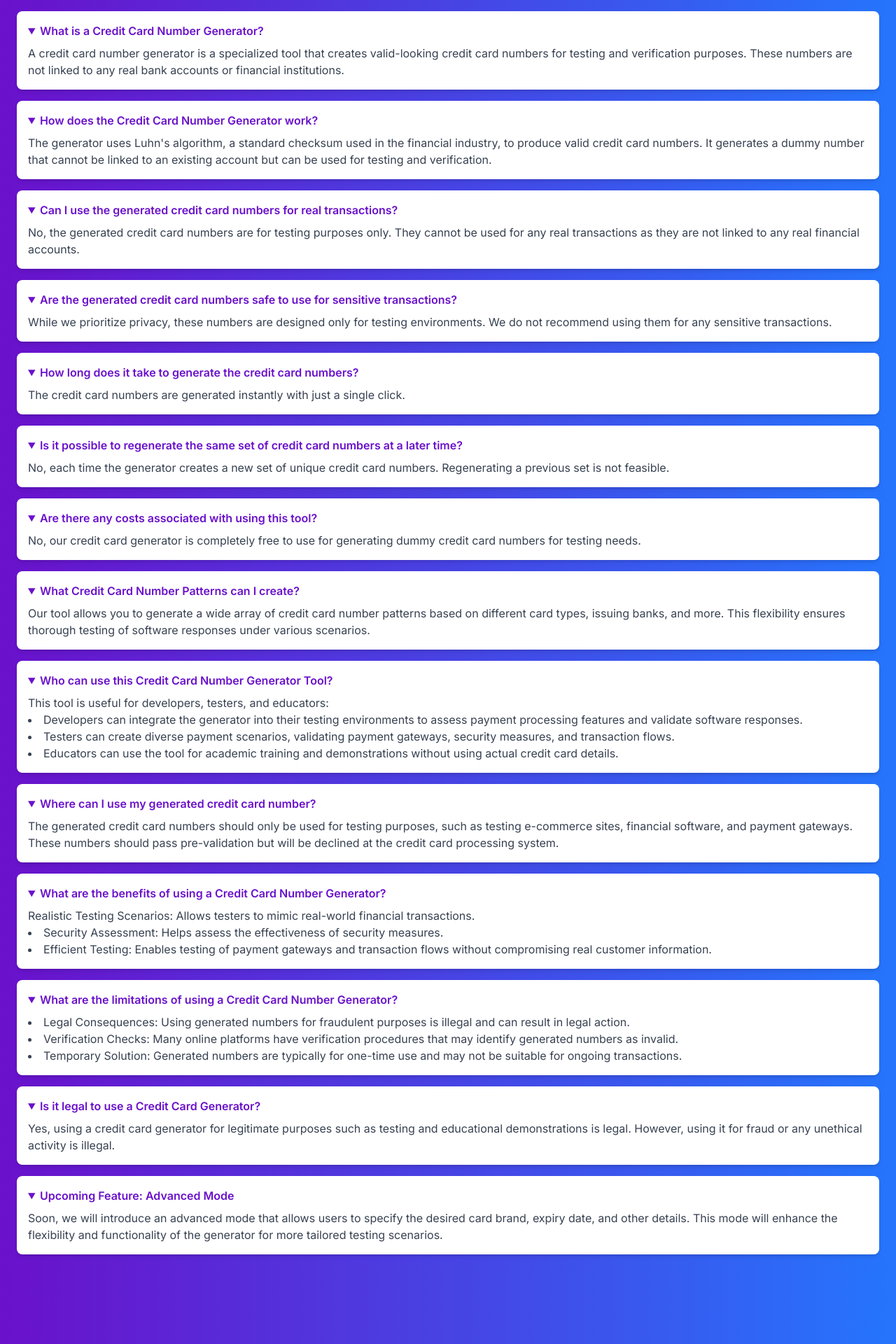
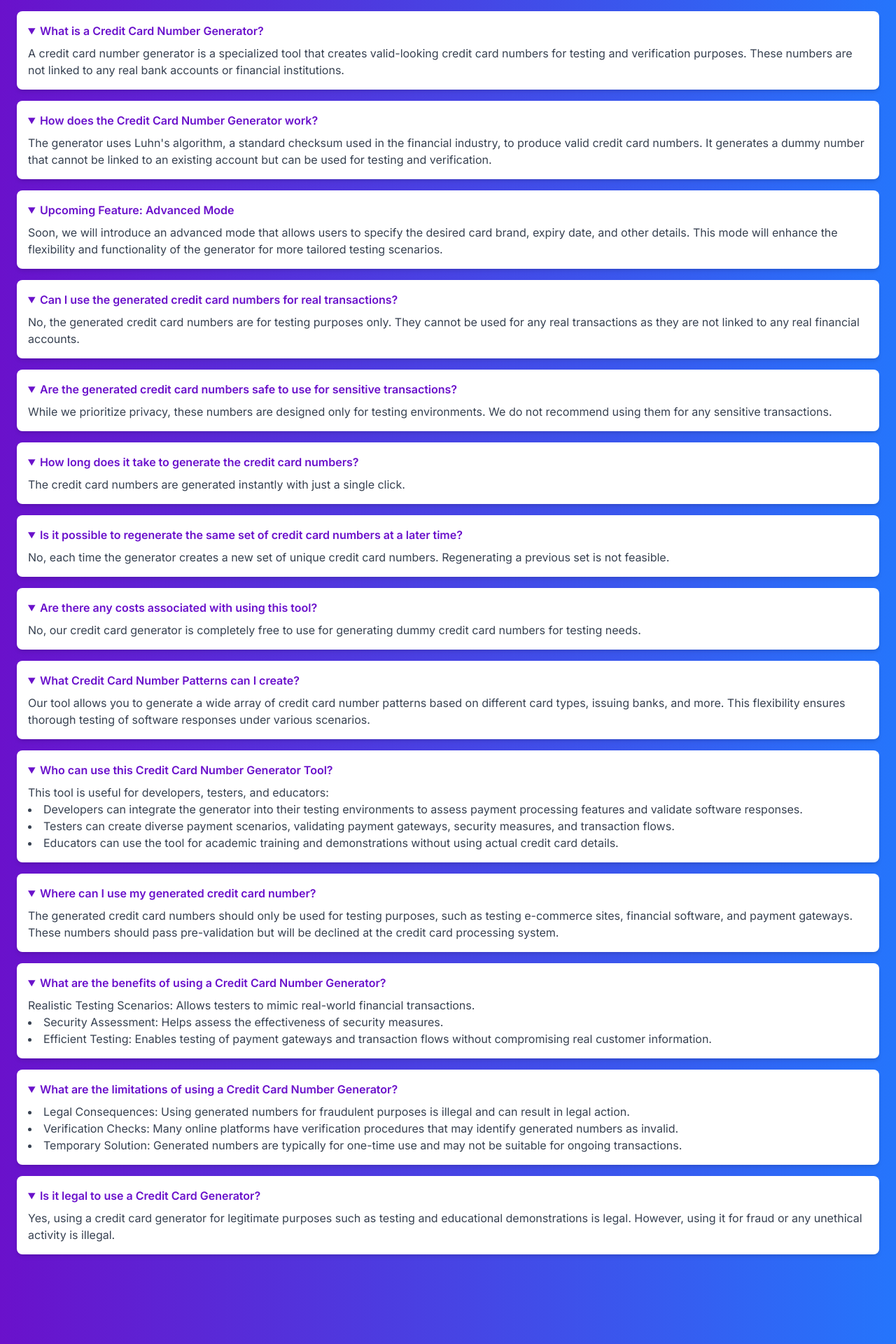
Before and after one commit to glassesmonkey/creditcardgen, a Next.js app: page / in a window 1280 px wide. Shown: the part 732-2652 px from the top of the page at 70% size. Built offline with nearby package versions, Linux system fonts and the light colour scheme.

Commit message:
change faq

```diff
--- a/components/component/component.tsx
+++ b/components/component/component.tsx
@@ -684,6 +684,11 @@
 </details>
 
 <details className="bg-white p-4 rounded-lg shadow-md" open>
+  <summary className="font-semibold text-[#6a11cb] cursor-pointer">Upcoming Feature: Advanced Mode</summary>
+  <p className="mt-2 text-gray-700">Soon, we will introduce an advanced mode that allows users to specify the desired card brand, expiry date, and other details. This mode will enhance the flexibility and functionality of the generator for more tailored testing scenarios.</p>
+</details>
+
+<details className="bg-white p-4 rounded-lg shadow-md" open>
   <summary className="font-semibold text-[#6a11cb] cursor-pointer">Can I use the generated credit card numbers for real transactions?</summary>
   <p className="mt-2 text-gray-700">No, the generated credit card numbers are for testing purposes only. They cannot be used for any real transactions as they are not linked to any real financial accounts.</p>
 </details>
@@ -755,10 +760,7 @@
   <p className="mt-2 text-gray-700">Yes, using a credit card generator for legitimate purposes such as testing and educational demonstrations is legal. However, using it for fraud or any unethical activity is illegal.</p>
 </details>
 
-<details className="bg-white p-4 rounded-lg shadow-md" open>
-  <summary className="font-semibold text-[#6a11cb] cursor-pointer">Upcoming Feature: Advanced Mode</summary>
-  <p className="mt-2 text-gray-700">Soon, we will introduce an advanced mode that allows users to specify the desired card brand, expiry date, and other details. This mode will enhance the flexibility and functionality of the generator for more tailored testing scenarios.</p>
-</details>
+
 
         </div>
       </div>
```
